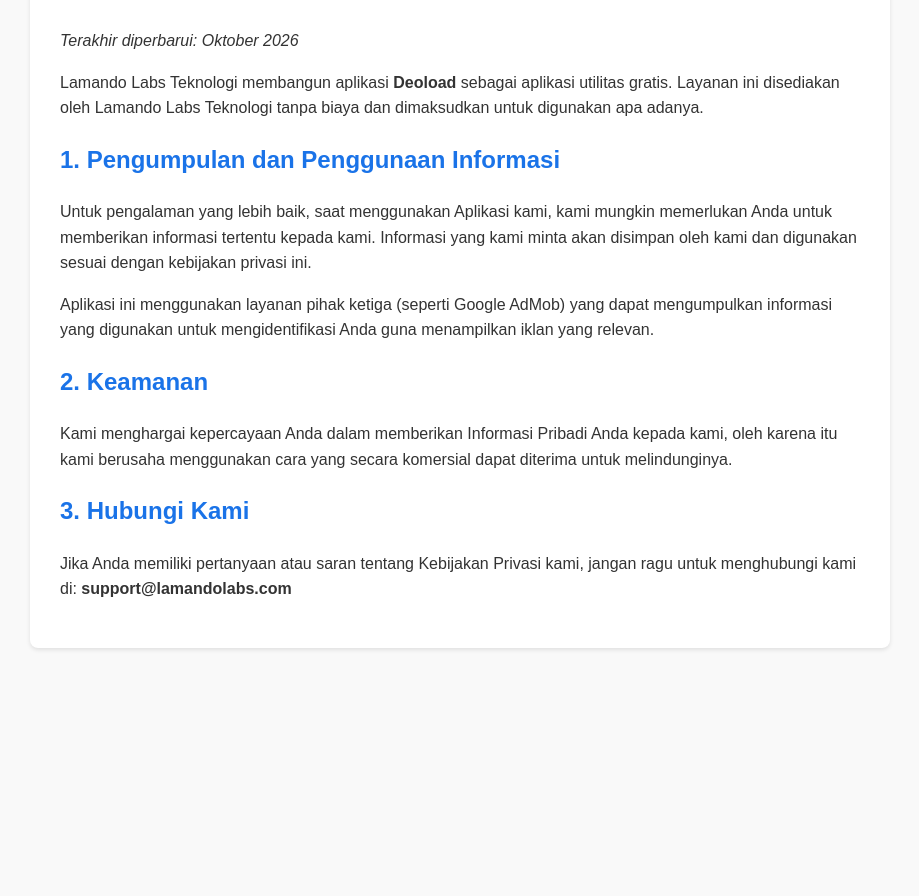
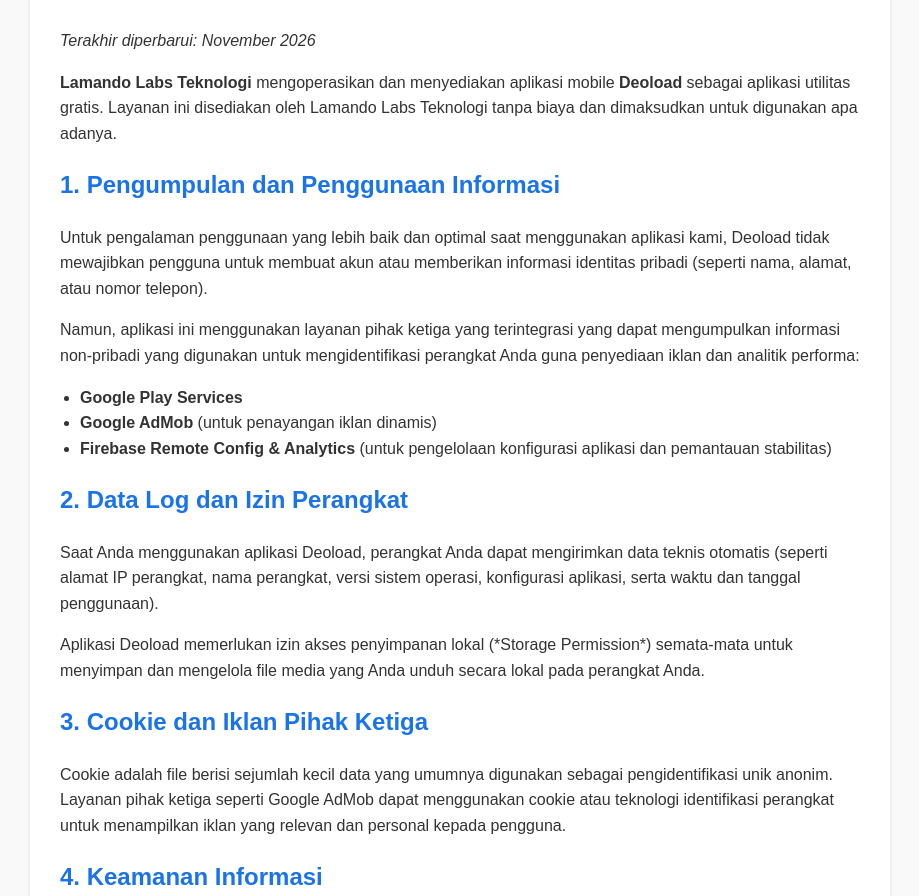
Before and after one commit to lamandolabs/lamandolabs.github.io, a plain HTML site: page deoload/privacy-policy.html in a window 1280 px wide. Shown: the part 116-1012 px from the top of the page, without its empty margins (180-1099 px from the left). Before the commit the page ends 800 px from the top, so only its background shows below. Drawn offline with Linux system fonts and the light colour scheme.

Commit message:
Update privacy-policy.html

```diff
--- a/deoload/privacy-policy.html
+++ b/deoload/privacy-policy.html
@@ -7,25 +7,56 @@
     <style>
         body { font-family: Arial, sans-serif; line-height: 1.6; margin: 0; padding: 20px; background: #f9f9f9; color: #333; }
         .container { max-width: 800px; margin: 0 auto; background: #fff; padding: 30px; border-radius: 8px; box-shadow: 0 2px 4px rgba(0,0,0,0.1); }
-        h1, h2 { color: #1a73e8; }
+        h1, h2, h3 { color: #1a73e8; }
+        ul { padding-left: 20px; }
+        a { color: #1a73e8; text-decoration: none; }
+        a:hover { text-decoration: underline; }
+        footer { margin-top: 30px; text-align: center; font-size: 0.9em; color: #666; }
     </style>
 </head>
 <body>
     <div class="container">
         <h1>Kebijakan Privasi untuk Deoload</h1>
-        <p><em>Terakhir diperbarui: Oktober 2026</em></p>
+        <p><em>Terakhir diperbarui: November 2026</em></p>
 
-        <p>Lamando Labs Teknologi membangun aplikasi <strong>Deoload</strong> sebagai aplikasi utilitas gratis. Layanan ini disediakan oleh Lamando Labs Teknologi tanpa biaya dan dimaksudkan untuk digunakan apa adanya.</p>
+        <p><strong>Lamando Labs Teknologi</strong> mengoperasikan dan menyediakan aplikasi mobile <strong>Deoload</strong> sebagai aplikasi utilitas gratis. Layanan ini disediakan oleh Lamando Labs Teknologi tanpa biaya dan dimaksudkan untuk digunakan apa adanya.</p>
 
         <h2>1. Pengumpulan dan Penggunaan Informasi</h2>
-        <p>Untuk pengalaman yang lebih baik, saat menggunakan Aplikasi kami, kami mungkin memerlukan Anda untuk memberikan informasi tertentu kepada kami. Informasi yang kami minta akan disimpan oleh kami dan digunakan sesuai dengan kebijakan privasi ini.</p>
-        <p>Aplikasi ini menggunakan layanan pihak ketiga (seperti Google AdMob) yang dapat mengumpulkan informasi yang digunakan untuk mengidentifikasi Anda guna menampilkan iklan yang relevan.</p>
+        <p>Untuk pengalaman penggunaan yang lebih baik dan optimal saat menggunakan aplikasi kami, Deoload tidak mewajibkan pengguna untuk membuat akun atau memberikan informasi identitas pribadi (seperti nama, alamat, atau nomor telepon).</p>
+        <p>Namun, aplikasi ini menggunakan layanan pihak ketiga yang terintegrasi yang dapat mengumpulkan informasi non-pribadi yang digunakan untuk mengidentifikasi perangkat Anda guna penyediaan iklan dan analitik performa:</p>
+        <ul>
+            <li><strong>Google Play Services</strong></li>
+            <li><strong>Google AdMob</strong> (untuk penayangan iklan dinamis)</li>
+            <li><strong>Firebase Remote Config & Analytics</strong> (untuk pengelolaan konfigurasi aplikasi dan pemantauan stabilitas)</li>
+        </ul>
 
-        <h2>2. Keamanan</h2>
-        <p>Kami menghargai kepercayaan Anda dalam memberikan Informasi Pribadi Anda kepada kami, oleh karena itu kami berusaha menggunakan cara yang secara komersial dapat diterima untuk melindunginya.</p>
+        <h2>2. Data Log dan Izin Perangkat</h2>
+        <p>Saat Anda menggunakan aplikasi Deoload, perangkat Anda dapat mengirimkan data teknis otomatis (seperti alamat IP perangkat, nama perangkat, versi sistem operasi, konfigurasi aplikasi, serta waktu dan tanggal penggunaan).</p>
+        <p>Aplikasi Deoload memerlukan izin akses penyimpanan lokal (*Storage Permission*) semata-mata untuk menyimpan dan mengelola file media yang Anda unduh secara lokal pada perangkat Anda.</p>
 
-        <h2>3. Hubungi Kami</h2>
-        <p>Jika Anda memiliki pertanyaan atau saran tentang Kebijakan Privasi kami, jangan ragu untuk menghubungi kami di: <strong>support@lamandolabs.com</strong></p>
+        <h2>3. Cookie dan Iklan Pihak Ketiga</h2>
+        <p>Cookie adalah file berisi sejumlah kecil data yang umumnya digunakan sebagai pengidentifikasi unik anonim. Layanan pihak ketiga seperti Google AdMob dapat menggunakan cookie atau teknologi identifikasi perangkat untuk menampilkan iklan yang relevan dan personal kepada pengguna.</p>
+
+        <h2>4. Keamanan Informasi</h2>
+        <p>Kami sangat menghargai kepercayaan Anda dalam menggunakan aplikasi Deoload. Kami berkomitmen untuk menerapkan prosedur keamanan teknis yang wajar secara komersial untuk melindungi file dan data penggunaan Anda. Harap diingat bahwa tidak ada metode transmisi melalui internet atau metode penyimpanan elektronik yang 100% aman dan andal.</p>
+
+        <h2>5. Privasi Anak-anak</h2>
+        <p>Layanan kami tidak ditujukan kepada siapa pun yang berusia di bawah 13 tahun. Kami tidak secara sengaja mengumpulkan informasi identitas pribadi dari anak-anak di bawah 13 tahun.</p>
+
+        <h2>6. Penolakan Tanggung Jawab Hak Cipta (Disclaimer)</h2>
+        <p>Deoload adalah aplikasi utilitas pengunduh dan pengelola media independen. Deoload <strong>tidak berafiliasi, disponsori, disetujui, atau terhubung secara resmi</strong> dengan platform pihak ketiga mana pun (seperti TikTok, Douyin, atau ByteDance). Seluruh hak cipta, merek dagang, dan kepemilikan konten adalah milik dari masing-masing pemilik atau pencipta konten yang sah.</p>
+
+        <h2>7. Perubahan Kebijakan Privasi Ini</h2>
+        <p>Kami dapat memperbarui Kebijakan Privasi kami dari waktu ke waktu. Oleh karena itu, Anda disarankan untuk meninjau halaman ini secara berkala untuk mengetahui setiap perubahan. Perubahan tersebut berlaku segera setelah diunggah di halaman ini.</p>
+
+        <h2>8. Hubungi Kami</h2>
+        <p>Jika Anda memiliki pertanyaan, masukan, atau saran mengenai Kebijakan Privasi ini, jangan ragu untuk menghubungi kami melalui email resmi perusahaan:</p>
+        <p><strong>Email:</strong> <a href="mailto:support@lamandolabs.com">support@lamandolabs.com</a><br>
+        <strong>Organisasi:</strong> Lamando Labs Teknologi</p>
+
+        <footer>
+            &copy; 2026 Lamando Labs Teknologi. All rights reserved.
+        </footer>
     </div>
 </body>
 </html>
```
